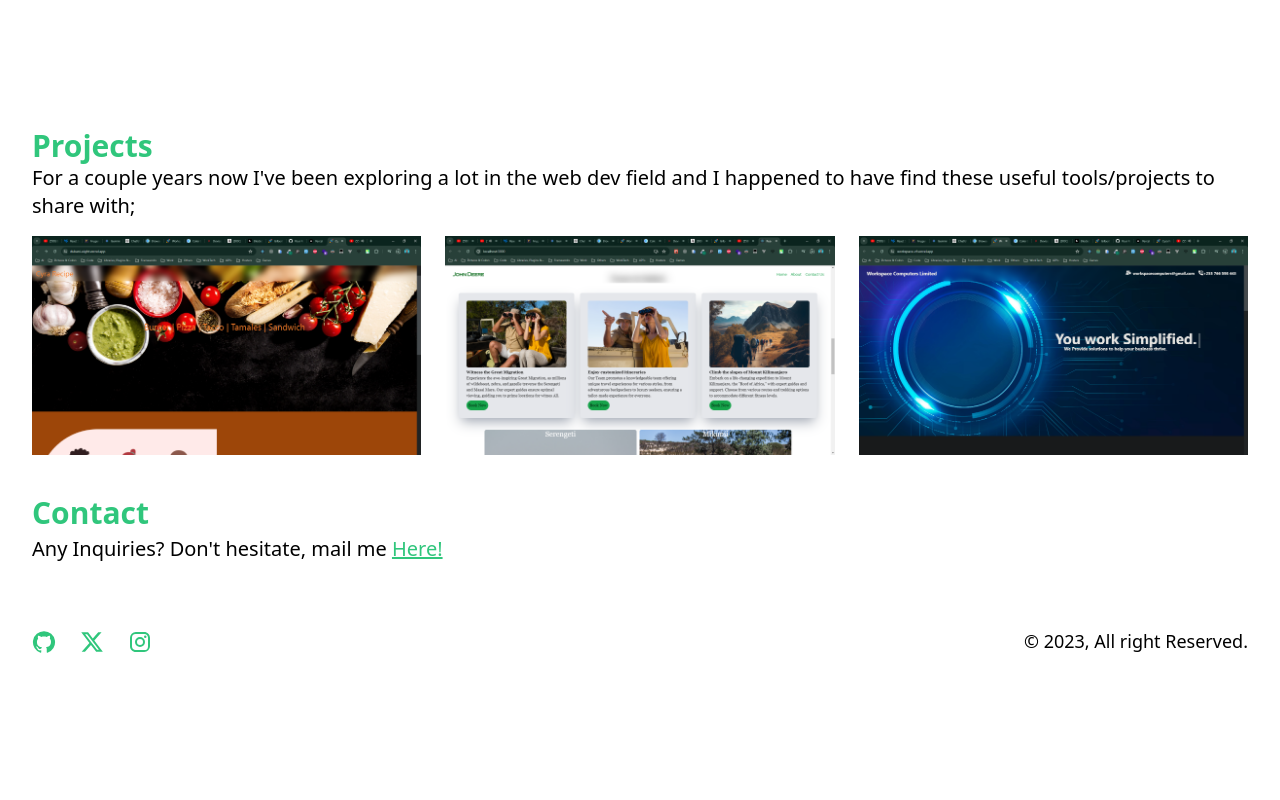
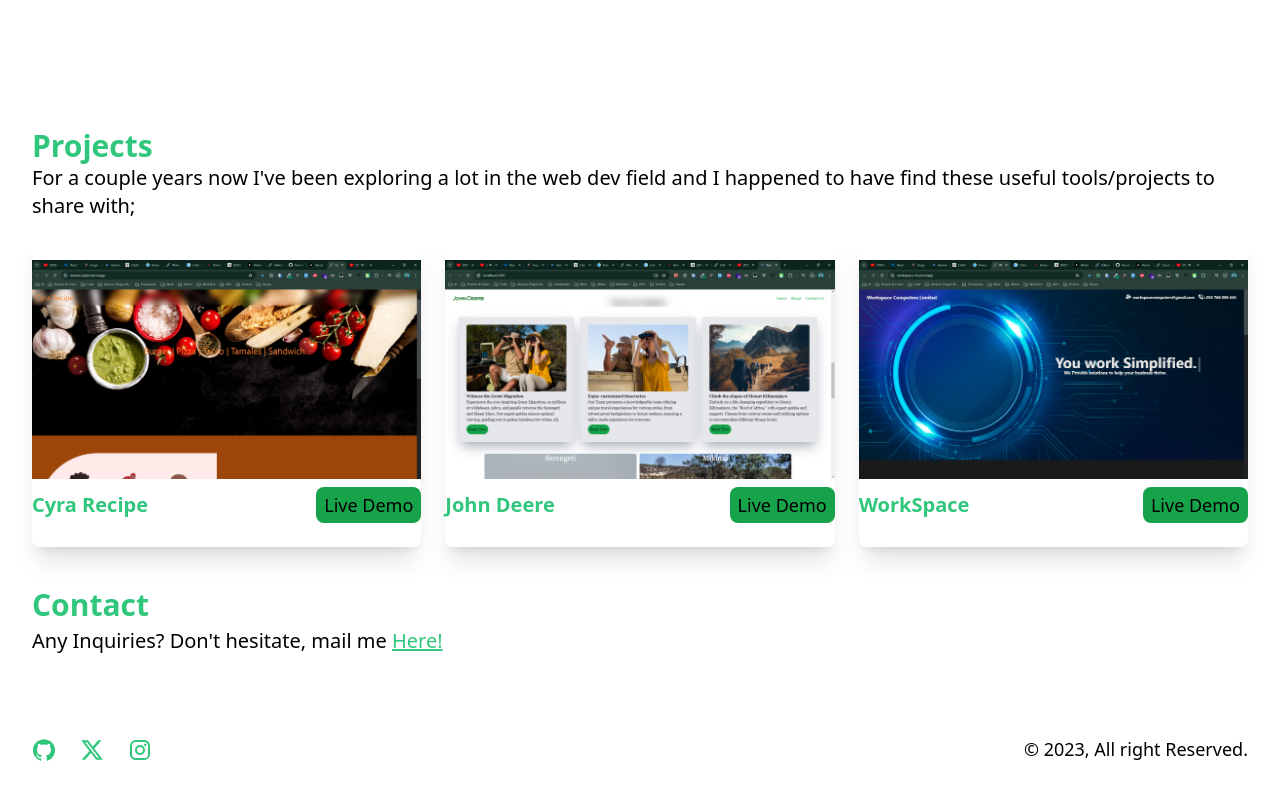
Before and after one commit to gilbertmunuotz/my-portfolio, a React (Vite) app in the folder app/: page / in a window 1280 px wide. Shown: the part 1096-1896 px from the top of the page. Before the commit the page ends 1815 px from the top, so only its background shows below. Built offline with nearby package versions, Linux system fonts and the light colour scheme; some icons are missing.

Commit message:
update projects

```diff
--- a/app/src/components/BottomNav.tsx
+++ b/app/src/components/BottomNav.tsx
@@ -20,7 +20,7 @@ function BottomNav() {
         </div>
 
         <div className="footer">
-          <div className="flex flex-col sm:flex-row sm:justify-between sm:items-center py-16 sm:space-y-0 space-y-4 sm:mx-0 mx-4">
+          <div className="flex flex-col sm:flex-row sm:justify-between sm:items-center py-20 sm:space-y-0 space-y-4 sm:mx-0 mx-4">
             <div className="space-x-6 text-center" style={{ color: '#30c67c' }}>
               <a href="https://github.com/gilbertmunuotz" target="_blank" rel="noopener noreferrer">
                 <GitHubIcon />
--- a/app/src/components/Projects.tsx
+++ b/app/src/components/Projects.tsx
@@ -30,15 +30,39 @@ function Collections() {
           </div>
         ) : (
           <div className="grid grid-cols-1 md:grid-cols-2 lg:grid-cols-3 gap-6 justify-center mt-4">
-            <a href="https://dukani-eight.vercel.app" target="_blank" rel="noopener noreferrer">
+
+            <section className="rounded-lg shadow-xl py-6">
               <img src={cyra} alt="Portfolio app 1" />
-            </a>
-            <a href="https://my-tours-three.vercel.app" target="_blank" rel="noopener noreferrer">
+              <div className="flex justify-between">
+                <p className="text-xl mt-3 font-bold" style={{ color: '#30c67c' }}>Cyra Recipe</p>
+                <button type="button" className="mt-2 bg-green-600 py-1 rounded-lg px-2 text-lg">
+                  <a href="https://dukani-eight.vercel.app" target="_blank" rel="noopener noreferrer">Live Demo</a>
+                </button>
+              </div>
+            </section>
+
+
+            <section className="rounded-lg shadow-xl py-6">
               <img src={johnD} alt="Portfolio app 2" />
-            </a>
-            <a href="https://workspace-vf.vercel.app" target="_blank" rel="noopener noreferrer">
+              <div className="flex justify-between">
+                <p className="text-xl mt-3 font-bold" style={{ color: '#30c67c' }}>John Deere</p>
+                <button type="button" className="mt-2 bg-green-600 py-1 rounded-lg px-2 text-lg">
+                  <a href="https://my-tours-three.vercel.app" target="_blank" rel="noopener noreferrer">Live Demo</a>
+                </button>
+              </div>
+            </section>
+
+
+            <section className="rounded-lg shadow-xl py-6">
               <img src={workspace} alt="Portfolio app 2" />
-            </a>
+              <div className="flex justify-between">
+                <p className="text-xl mt-3 font-bold" style={{ color: '#30c67c' }}>WorkSpace</p>
+                <button type="button" className="mt-2 bg-green-600 py-1 rounded-lg px-2 text-lg">
+                  <a href="https://workspace-vf.vercel.app" target="_blank" rel="noopener noreferrer">Live Demo</a>
+                </button>
+              </div>
+            </section>
+
           </div>
         )}
       </section >
```
